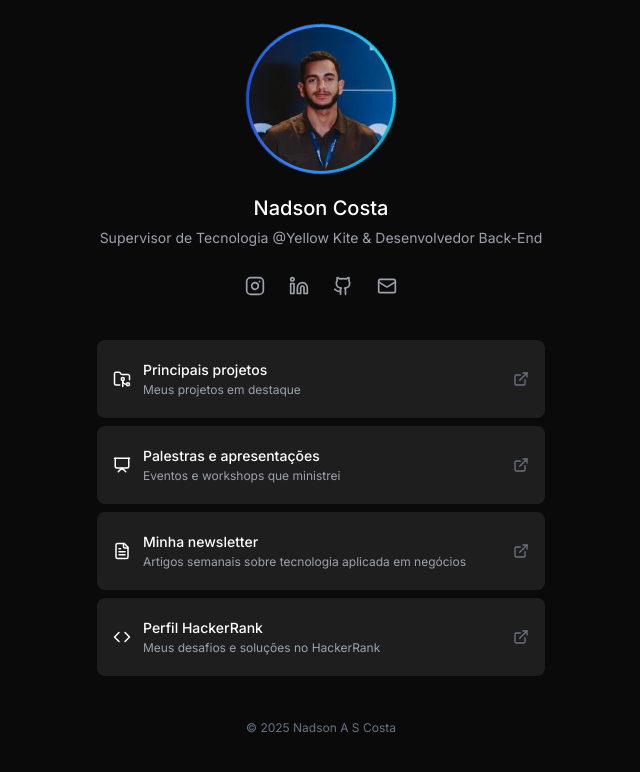
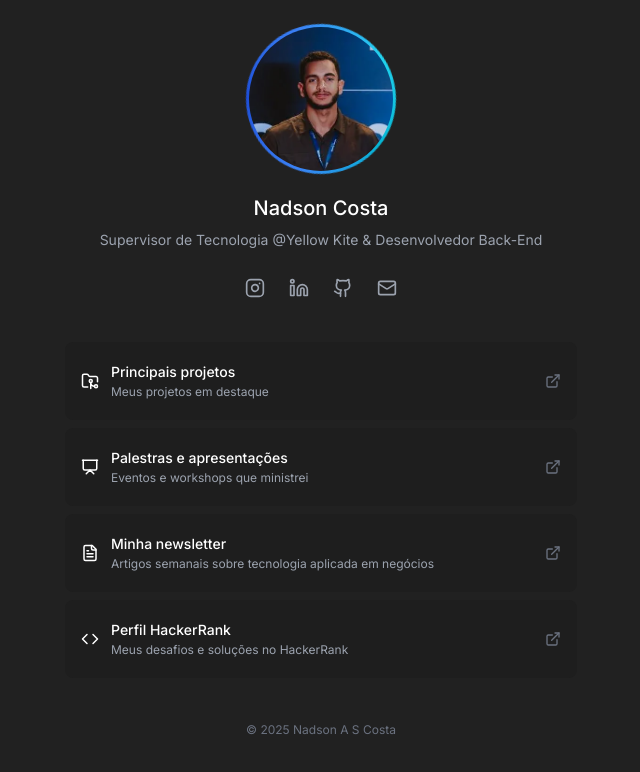
Before and after one commit to nadson-costa/nadson-mapa-links, a React (Vite) app: page / in a window 1280 px wide. Shown: the top 772 px of the page, without its empty margins (319-959 px from the left). Built offline with nearby package versions, Linux system fonts and the light colour scheme.

Commit message:
fix: Correções na estilização do subtítulo e header

```diff
--- a/src/App.jsx
+++ b/src/App.jsx
@@ -49,7 +49,7 @@ export default function App() {
 
   return (
     <div className="min-h-screen w-full flex flex-col items-center justify-start p-6 animate-fade-in">
-      <main className="w-full max-w-md">
+      <main className="w-full max-w-lg">
         <Avatar imageUrl={PROFILE_DATA.avatarUrl} alt={`Foto de ${PROFILE_DATA.name}`} />
         <ProfileHeader name={PROFILE_DATA.name} title={PROFILE_DATA.title} />
 
--- a/src/components/ProfileHeader.jsx
+++ b/src/components/ProfileHeader.jsx
@@ -4,7 +4,7 @@ export default function ProfileHeader({ name, title }) {
       <h1 className="text-xl font-medium text-white">
         {name}
       </h1>
-      <p className="text-sm font-normal text-gray-400 mt-1.5">
+      <p className="text-sm font-normal text-gray-400 mt-2">
         {title}
       </p>
     </header>
--- a/tailwind.config.js
+++ b/tailwind.config.js
@@ -6,7 +6,7 @@ export default {
   theme: {
     extend: {
       colors: {
-        'background-primary': '#0a0a0a',
+        'background-primary': '#212121',
         'background-secondary': '#1e1e1e',
         'background-hover': '#2a2a2a',
         'background-avatar': '#252525',
```
